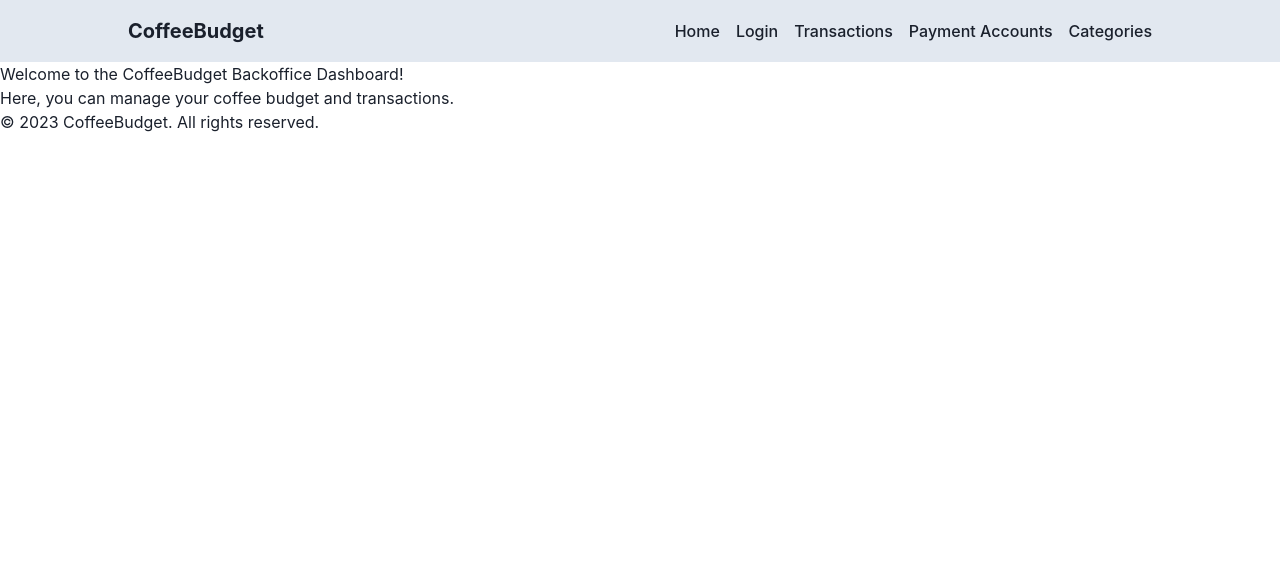
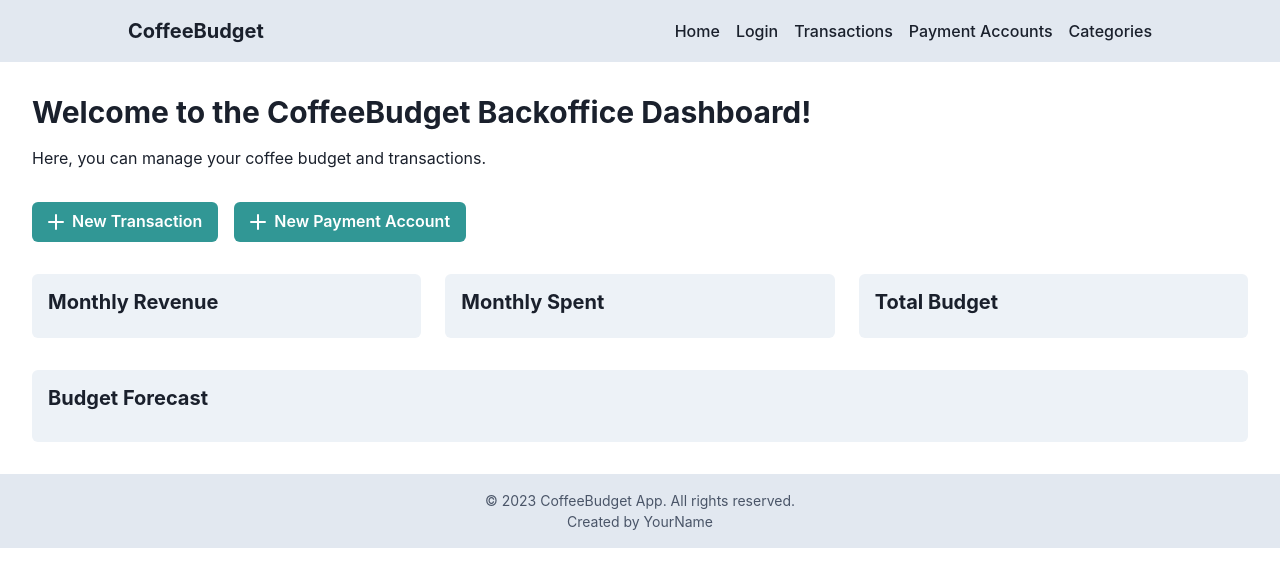
Before and after one commit to AleStranieri/coffee-budget-backoffice, a React (Create React App) app: page / in a window 1280 px wide. Shown: the top 586 px of the page. Built offline with nearby package versions, Linux system fonts and the light colour scheme; no server answers.

Commit message:
added env variable for uri client and fixed footer and dashboard style

```diff
--- /dev/null
+++ b/src/components/BadgeTransactionStatus.js
@@ -0,0 +1,18 @@
+import React from 'react';
+import { Text, Badge } from '@chakra-ui/react';
+
+const BadgeTransactionStatus = ({ status }) => {
+  const statusColor = {
+    'EXECUTED': 'teal',
+    'PENDING': 'orange',
+    'SCHEDULED': 'purple'
+  };
+
+    return (
+        <Badge borderRadius='full' px='2' colorScheme={statusColor[status]}>
+            {status}
+        </Badge>)
+    ;
+};
+
+export default BadgeTransactionStatus;
--- a/src/components/Footer.js
+++ b/src/components/Footer.js
@@ -1,11 +1,15 @@
 import React from 'react';
+import { Box, Flex, Text } from '@chakra-ui/react';
 
 const Footer = () => {
   return (
-    <footer>
-      <p>© 2023 CoffeeBudget. All rights reserved.</p>
-    </footer>
+    <Box as="footer" backgroundColor="gray.200" py={4} textAlign="center">
+      <Flex direction="column" alignItems="center">
+        <Text fontSize="sm" color="gray.600">© 2023 CoffeeBudget App. All rights reserved.</Text>
+        <Text fontSize="sm" color="gray.600">Created by YourName</Text>
+      </Flex>
+    </Box>
   );
-};
+}
 
 export default Footer;
--- a/src/components/TransactionList.js
+++ b/src/components/TransactionList.js
@@ -4,6 +4,7 @@ import { useQuery } from '@apollo/client';
 import { GET_TRANSACTIONS } from '../graphql/queries';
 import Pagination from './Pagination';
 import CustomDateField from './CustomDateField';
+import BadgeTransactionStatus from './BadgeTransactionStatus';
 
 const TransactionList = ({ page, pageLimit, onPageChange, status }) => {
     const [currentPage, setCurrentPage] = useState(1);
@@ -46,9 +47,29 @@ const TransactionList = ({ page, pageLimit, onPageChange, status }) => {
     <Box>
       {transactions.map((transaction) => (
         <Box key={transaction._id} bg="white" shadow="md" p={4} mb={4} borderRadius="md">
-          <Text>{transaction.name}</Text>
+          <Box display='flex' alignItems='baseline'>
+            <BadgeTransactionStatus status={transaction.status} />
+            <Box
+              color='gray.500'
+              fontWeight='semibold'
+              letterSpacing='wide'
+              fontSize='xs'
+              textTransform='uppercase'
+              ml='2'
+            >
+              <CustomDateField timestamp={transaction.date}/>
+            </Box>
+          </Box>
+
+          <Box
+            mt='1'
+            fontWeight='semibold'
+            as='h4'
+            lineHeight='tight'
+            noOfLines={1}
+          >{transaction.name}</Box>
           <Text>{transaction.amount}</Text>
-          <CustomDateField timestamp={transaction.date}/>
+
           {/* Display other transaction details */}
         </Box>
       ))}
--- a/src/graphql/client.js
+++ b/src/graphql/client.js
@@ -2,18 +2,17 @@ import { ApolloClient, InMemoryCache, createHttpLink } from '@apollo/client';
 import { setContext } from '@apollo/client/link/context';
 
 const httpLink = createHttpLink({
-  uri: 'http://localhost:3002/graphql', // Replace with your backend API URL
+  uri: process.env.REACT_APP_GRAPHQL_URI,
 });
 
 const authLink = setContext((_, { headers }) => {
-  // Get the authentication token from wherever you store it (e.g., local storage, state)
-  const token = localStorage.getItem('authToken'); // Replace with your actual token retrieval logic
 
-  // Return the headers to the context so HTTP link can read them
+  const token = localStorage.getItem('authToken');
+
   return {
     headers: {
       ...headers,
-      authorization: token ? `Bearer ${token}` : '', // Include the Bearer token in the Authorization header
+      authorization: token ? `Bearer ${token}` : '',
     },
   };
 });
--- a/src/graphql/queries.js
+++ b/src/graphql/queries.js
@@ -39,6 +39,7 @@ export const GET_TRANSACTIONS = gql`
         amount
         name
         date
+        status
       }
       totalPages
     }
--- a/src/pages/Dashboard.js
+++ b/src/pages/Dashboard.js
@@ -1,11 +1,59 @@
 import React from 'react';
+import { Box, Button, Flex, Heading, SimpleGrid, Text } from '@chakra-ui/react';
+import { AddIcon } from '@chakra-ui/icons';
+import { Link } from 'react-router-dom';
 
 const Dashboard = () => {
   return (
-    <div>
-      <h2>Welcome to the CoffeeBudget Backoffice Dashboard!</h2>
-      <p>Here, you can manage your coffee budget and transactions.</p>
-    </div>
+    <Box p={8}>
+      <Heading as="h2" size="lg" mb={4}>
+        Welcome to the CoffeeBudget Backoffice Dashboard!
+      </Heading>
+      <Text>Here, you can manage your coffee budget and transactions.</Text>
+      <Flex mt={8}>
+
+        <Button as={Link} to="/transactions/create" colorScheme="teal" leftIcon={<AddIcon />} mr={4}>
+          New Transaction
+        </Button>
+        <Button colorScheme="teal" leftIcon={<AddIcon />}>
+          New Payment Account
+        </Button>
+      </Flex>
+
+
+      <SimpleGrid columns={[1, 2, 3]} spacing={6} mt={8}>
+        <Box bg="gray.100" p={4} borderRadius="md">
+          <Heading size="md" mb={2}>
+            Monthly Revenue
+          </Heading>
+          {/* Add revenue data or component */}
+          {/* Example: <Text>$5000</Text> */}
+        </Box>
+        <Box bg="gray.100" p={4} borderRadius="md">
+          <Heading size="md" mb={2}>
+            Monthly Spent
+          </Heading>
+          {/* Add spent data or component */}
+          {/* Example: <Text>$3000</Text> */}
+        </Box>
+        <Box bg="gray.100" p={4} borderRadius="md">
+          <Heading size="md" mb={2}>
+            Total Budget
+          </Heading>
+          {/* Add total budget data or component */}
+          {/* Example: <Text>$10000</Text> */}
+        </Box>
+      </SimpleGrid>
+
+      <Box bg="gray.100" p={4} borderRadius="md" mt={8}>
+        <Heading size="md" mb={4}>
+          Budget Forecast
+        </Heading>
+        {/* Add budget forecast chart component */}
+        {/* Example: <BudgetForecastChart /> */}
+      </Box>
+
+    </Box>
   );
 };
 
```
Also changed, not shown: 2 other files (tests, documents, lock files or other folders).
